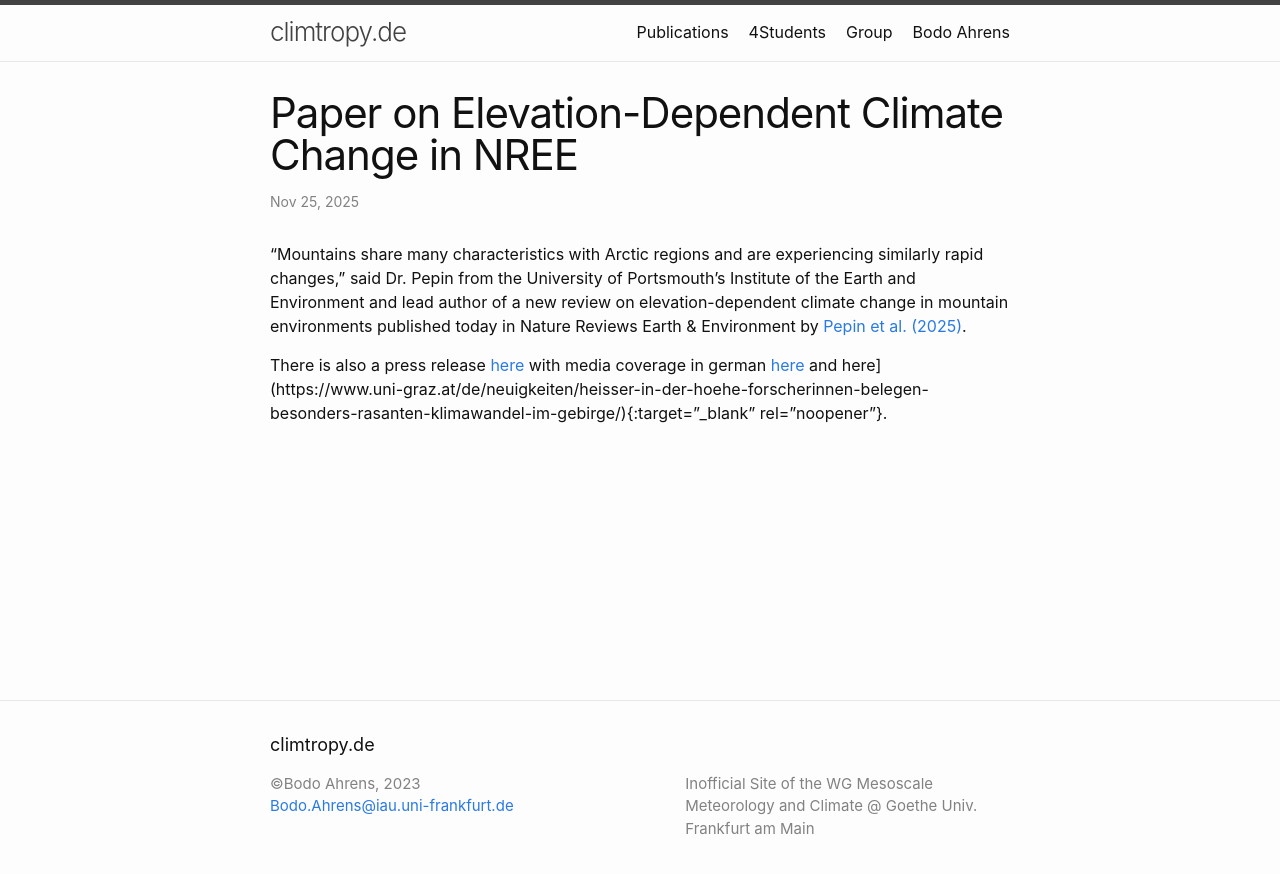
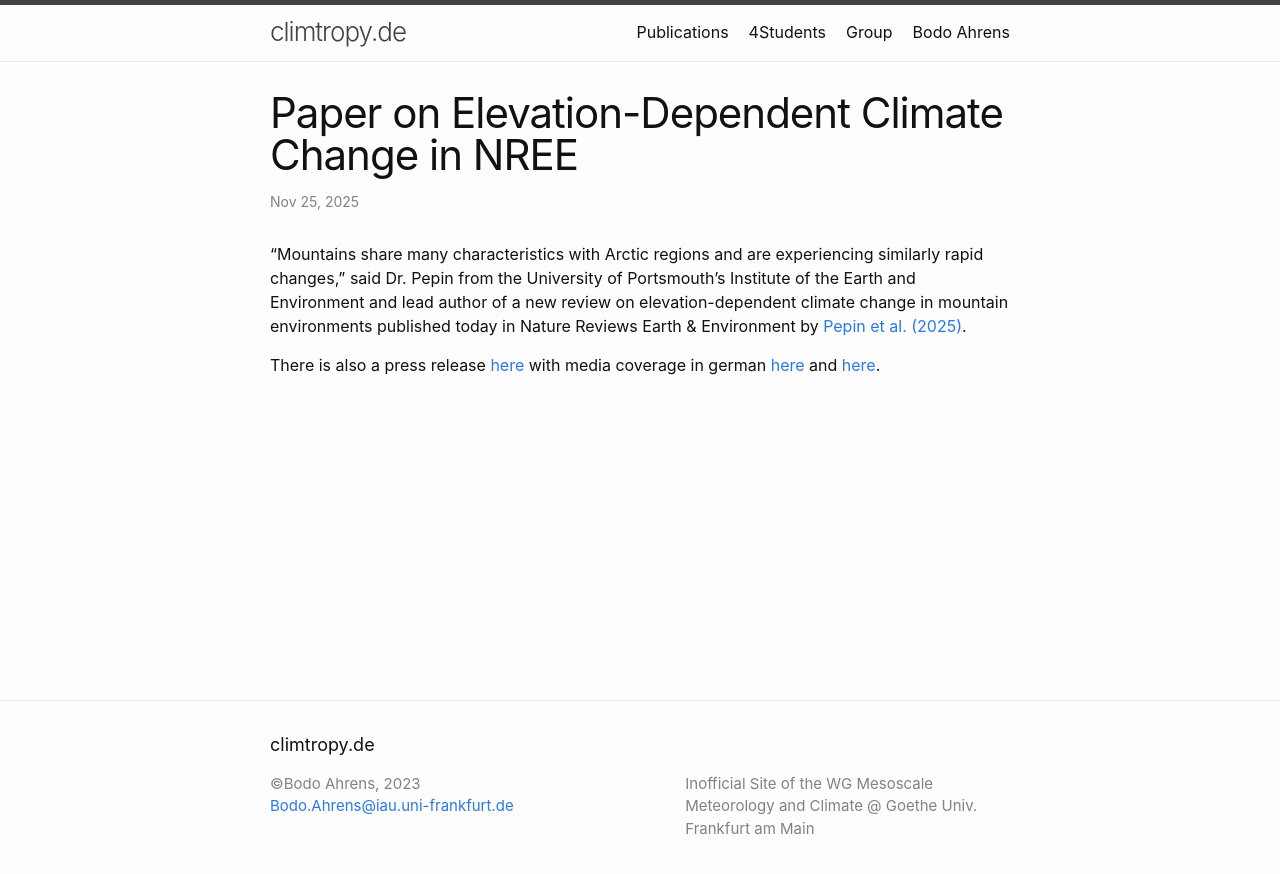
Before and after one commit to cliphy/cliphy.github.io, a Jekyll site: the page built from _posts/2025-11-25-EDCC.markdown, in a window 1280 px wide. Shown: the top 874 px of the page. Built offline with Jekyll 4.4.1, drawn with Linux system fonts in a browser that asks for light colours.

Commit message:
Update 2025-11-25-EDCC.markdown

```diff
--- a/_posts/2025-11-25-EDCC.markdown
+++ b/_posts/2025-11-25-EDCC.markdown
@@ -6,4 +6,4 @@ date:   2025-11-25
 
 “Mountains share many characteristics with Arctic regions and are experiencing similarly rapid changes,” said Dr. Pepin from the University of Portsmouth’s Institute of the Earth and Environment and lead author of a new review on elevation-dependent climate change in mountain environments published today in Nature Reviews Earth & Environment by [Pepin et al. (2025)](https://rdcu.be/eRBHC){:target="_blank" rel="noopener"}.
 
-There is also a press release [here](https://www.port.ac.uk/news-events-and-blogs/news/scientists-warn-mountain-climate-change-is-accelerating-faster-than-predicted-putting-billions-of-people-at-risk){:target="_blank" rel="noopener"} with media coverage in german [here](https://www.fr.de/wissen/forschungsteam-warnt-je-hoeher-man-geht-desto-intensiver-kann-der-klimawandel-werden-94056213.html){:target="_blank" rel="noopener"} and here](https://www.uni-graz.at/de/neuigkeiten/heisser-in-der-hoehe-forscherinnen-belegen-besonders-rasanten-klimawandel-im-gebirge/){:target="_blank" rel="noopener"}.
+There is also a press release [here](https://www.port.ac.uk/news-events-and-blogs/news/scientists-warn-mountain-climate-change-is-accelerating-faster-than-predicted-putting-billions-of-people-at-risk){:target="_blank" rel="noopener"} with media coverage in german [here](https://www.fr.de/wissen/forschungsteam-warnt-je-hoeher-man-geht-desto-intensiver-kann-der-klimawandel-werden-94056213.html){:target="_blank" rel="noopener"} and [here](https://www.uni-graz.at/de/neuigkeiten/heisser-in-der-hoehe-forscherinnen-belegen-besonders-rasanten-klimawandel-im-gebirge/){:target="_blank" rel="noopener"}.
```
